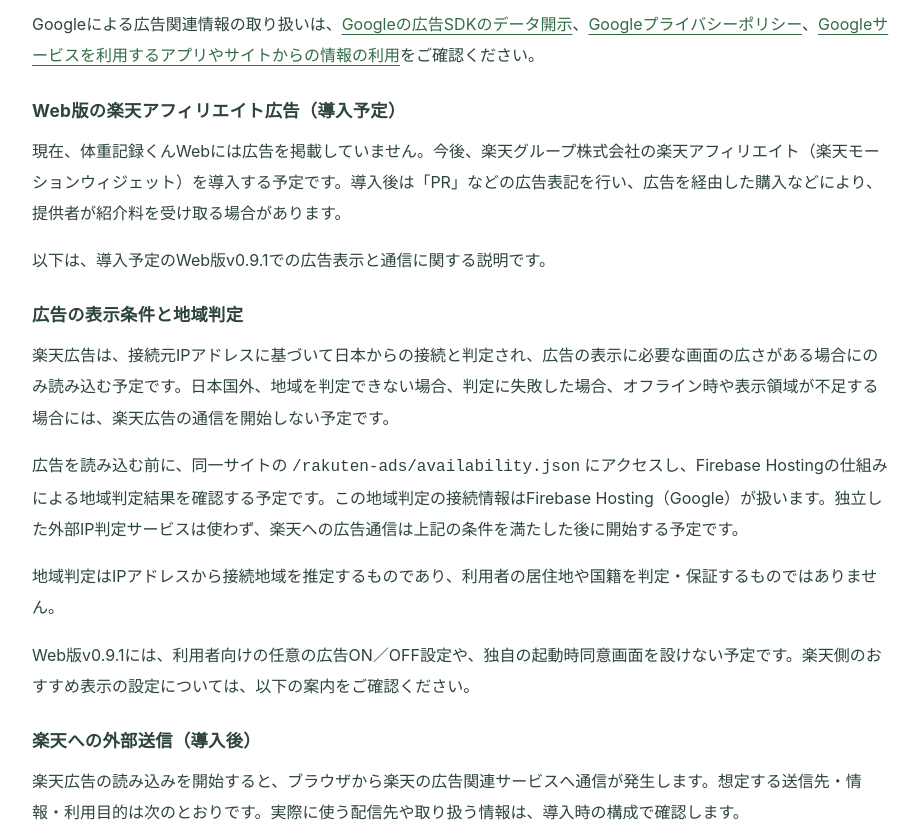
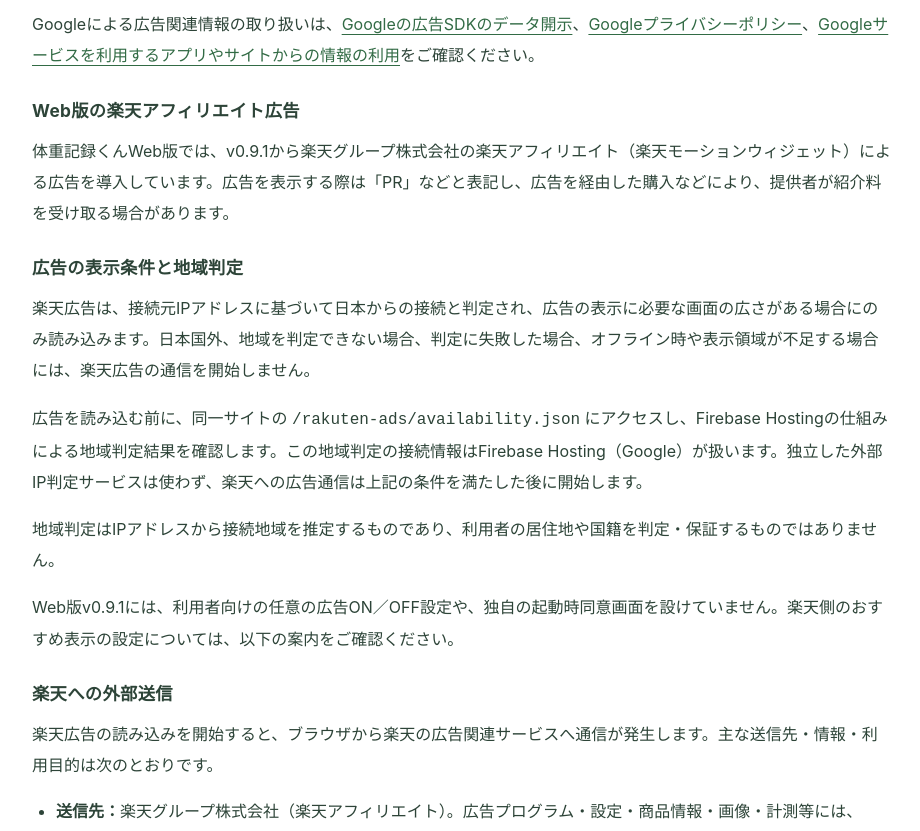
Before and after one commit to dotabata21/dotabata21.github.io, a plain HTML site: page weight-log/privacy.html in a window 1280 px wide. Shown: the part 3300-4131 px from the top of the page, without its empty margins (178-1098 px from the left). Drawn offline with Linux system fonts and the light colour scheme.

Commit message:
Update Weight Log Web v0.9.1 ad disclosure for launch

```diff
--- a/weight-log/privacy.html
+++ b/weight-log/privacy.html
@@ -108,27 +108,26 @@
       <p>プライバシー設定では、広告に関するデータの取り扱いについて選択します。広告の表示をオン・オフする機能を提供するかどうかは、一般公開時の仕様にあわせてお知らせします。</p>
       <p>体重、体脂肪率、ウエスト、BMI、身長、メモ、撮影画像などの健康情報を、広告リクエストに渡したり広告の対象者を選ぶために使ったりすることはありません。</p>
       <p>Googleによる広告関連情報の取り扱いは、<a href="https://developers.google.com/admob/android/next-gen/privacy/play-data-disclosure?hl=ja">Googleの広告SDKのデータ開示</a>、<a href="https://policies.google.com/privacy?hl=ja">Googleプライバシーポリシー</a>、<a href="https://policies.google.com/technologies/partner-sites?hl=ja">Googleサービスを利用するアプリやサイトからの情報の利用</a>をご確認ください。</p>
-      <h3 id="web-advertising">Web版の楽天アフィリエイト広告（導入予定）</h3>
-      <p>現在、体重記録くんWebには広告を掲載していません。今後、楽天グループ株式会社の楽天アフィリエイト（楽天モーションウィジェット）を導入する予定です。導入後は「PR」などの広告表記を行い、広告を経由した購入などにより、提供者が紹介料を受け取る場合があります。</p>
-      <p>以下は、導入予定のWeb版v0.9.1での広告表示と通信に関する説明です。</p>
+      <h3 id="web-advertising">Web版の楽天アフィリエイト広告</h3>
+      <p>体重記録くんWeb版では、v0.9.1から楽天グループ株式会社の楽天アフィリエイト（楽天モーションウィジェット）による広告を導入しています。広告を表示する際は「PR」などと表記し、広告を経由した購入などにより、提供者が紹介料を受け取る場合があります。</p>
       <h3>広告の表示条件と地域判定</h3>
-      <p>楽天広告は、接続元IPアドレスに基づいて日本からの接続と判定され、広告の表示に必要な画面の広さがある場合にのみ読み込む予定です。日本国外、地域を判定できない場合、判定に失敗した場合、オフライン時や表示領域が不足する場合には、楽天広告の通信を開始しない予定です。</p>
-      <p>広告を読み込む前に、同一サイトの <code>/rakuten-ads/availability.json</code> にアクセスし、Firebase Hostingの仕組みによる地域判定結果を確認する予定です。この地域判定の接続情報はFirebase Hosting（Google）が扱います。独立した外部IP判定サービスは使わず、楽天への広告通信は上記の条件を満たした後に開始する予定です。</p>
+      <p>楽天広告は、接続元IPアドレスに基づいて日本からの接続と判定され、広告の表示に必要な画面の広さがある場合にのみ読み込みます。日本国外、地域を判定できない場合、判定に失敗した場合、オフライン時や表示領域が不足する場合には、楽天広告の通信を開始しません。</p>
+      <p>広告を読み込む前に、同一サイトの <code>/rakuten-ads/availability.json</code> にアクセスし、Firebase Hostingの仕組みによる地域判定結果を確認します。この地域判定の接続情報はFirebase Hosting（Google）が扱います。独立した外部IP判定サービスは使わず、楽天への広告通信は上記の条件を満たした後に開始します。</p>
       <p>地域判定はIPアドレスから接続地域を推定するものであり、利用者の居住地や国籍を判定・保証するものではありません。</p>
-      <p>Web版v0.9.1には、利用者向けの任意の広告ON／OFF設定や、独自の起動時同意画面を設けない予定です。楽天側のおすすめ表示の設定については、以下の案内をご確認ください。</p>
-      <h3 id="external-transmission">楽天への外部送信（導入後）</h3>
-      <p>楽天広告の読み込みを開始すると、ブラウザから楽天の広告関連サービスへ通信が発生します。想定する送信先・情報・利用目的は次のとおりです。実際に使う配信先や取り扱う情報は、導入時の構成で確認します。</p>
+      <p>Web版v0.9.1には、利用者向けの任意の広告ON／OFF設定や、独自の起動時同意画面を設けていません。楽天側のおすすめ表示の設定については、以下の案内をご確認ください。</p>
+      <h3 id="external-transmission">楽天への外部送信</h3>
+      <p>楽天広告の読み込みを開始すると、ブラウザから楽天の広告関連サービスへ通信が発生します。主な送信先・情報・利用目的は次のとおりです。</p>
       <ul>
         <li><strong>送信先：</strong>楽天グループ株式会社（楽天アフィリエイト）。広告プログラム・設定・商品情報・画像・計測等には、xml.affiliate.rakuten.co.jp、static.affiliate.rakuten.co.jp、mtwidget04.affiliate.rakuten.co.jp、mtwidget05.affiliate.ashiato.rakuten.co.jp、thumbnail.image.rakuten.co.jp、log.affiliate.rakuten.co.jp などの配信先が使われる場合があります。</li>
         <li><strong>送信・取得される情報：</strong>IPアドレス、ブラウザ・端末情報、閲覧ページや広告用ページのURL・参照元、広告の表示・操作情報、Cookie等の識別情報、掲載者ID、広告枠の設定など。実際の情報は、楽天の配信内容、ブラウザやCookie等の設定、リンクの操作によって異なります。</li>
         <li><strong>提供者の利用目的：</strong>広告の表示と、成果に応じた紹介料によるアプリの開発・運営。</li>
         <li><strong>楽天の利用目的：</strong>広告・商品の配信、おすすめ表示や個別最適化、表示・クリック等の計測、成果の判定など。</li>
       </ul>
-      <p>楽天はCookie等や楽天サービスの閲覧・購入履歴、閲覧されたサイトの内容などを使って、おすすめ商品を表示する場合があります。提供者は、体重・体脂肪率・ウエスト・BMI・身長・目標値・日時・メモや、CSV・PDF等の健康記録を、広告設定や広告リクエストに渡さず、商品の選定や広告向けの利用者分類に使わない方針です。</p>
+      <p>楽天はCookie等や楽天サービスの閲覧・購入履歴、閲覧されたサイトの内容などを使って、おすすめ商品を表示する場合があります。提供者は、体重・体脂肪率・ウエスト・BMI・身長・目標値・日時・メモや、CSV・PDF等の健康記録を、広告設定や広告リクエストに渡さず、商品の選定や広告向けの利用者分類に使わない設計です。</p>
       <p>楽天による情報の取り扱いは、<a href="https://privacy.rakuten.co.jp/">楽天のプライバシーポリシー</a>、<a href="https://xml.affiliate.rakuten.co.jp/personalize/">楽天モーションウィジェットのおすすめ表示について</a>、<a href="https://grp12.ias.rakuten.co.jp/optout/">Cookie等の利用ポリシーと広告の最適化・設定</a>をご確認ください。楽天側でおすすめ表示を無効にしても、広告枠自体を非表示にする設定ではありません。Cookie等の保存・利用や設定の反映は、楽天の配信とブラウザの設定によって異なります。</p>
       <h3 id="web-ad-data">外部JavaScriptと健康記録</h3>
-      <p>Web版の記録や基本データは、引き続きブラウザ内のIndexedDBで管理する方針です。広告連携には、健康記録を広告枠へ渡す処理を設けない方針です。ただし、アプリと同じオリジン（同じサイトの保存領域）で動く外部JavaScriptは、技術上、画面の入力欄やブラウザ内の保存データにアクセスできる可能性があります。</p>
-      <p>アプリ側が広告に渡す情報を制限しても、外部プログラムによるアクセスや送信をあらゆる条件で防ぐことを保証するものではありません。広告を導入する際は、実際の構成と通信を確認して、本ページの案内を更新します。</p>
+      <p>Web版の記録や基本データは、引き続きブラウザ内のIndexedDBで管理します。広告連携には、健康記録を広告枠へ渡す処理を設けていません。ただし、アプリと同じオリジン（同じサイトの保存領域）で動く外部JavaScriptは、技術上、画面の入力欄やブラウザ内の保存データにアクセスできる可能性があります。</p>
+      <p>アプリ側が広告に渡す情報を制限しても、外部プログラムによるアクセスや送信をあらゆる条件で防ぐことを保証するものではありません。</p>
       <h3>公式紹介サイト</h3>
       <p>この公式紹介サイトには広告やブラウザ上で動くアクセス解析タグ、追跡用Cookieを導入していません。</p>
     </section>
```
